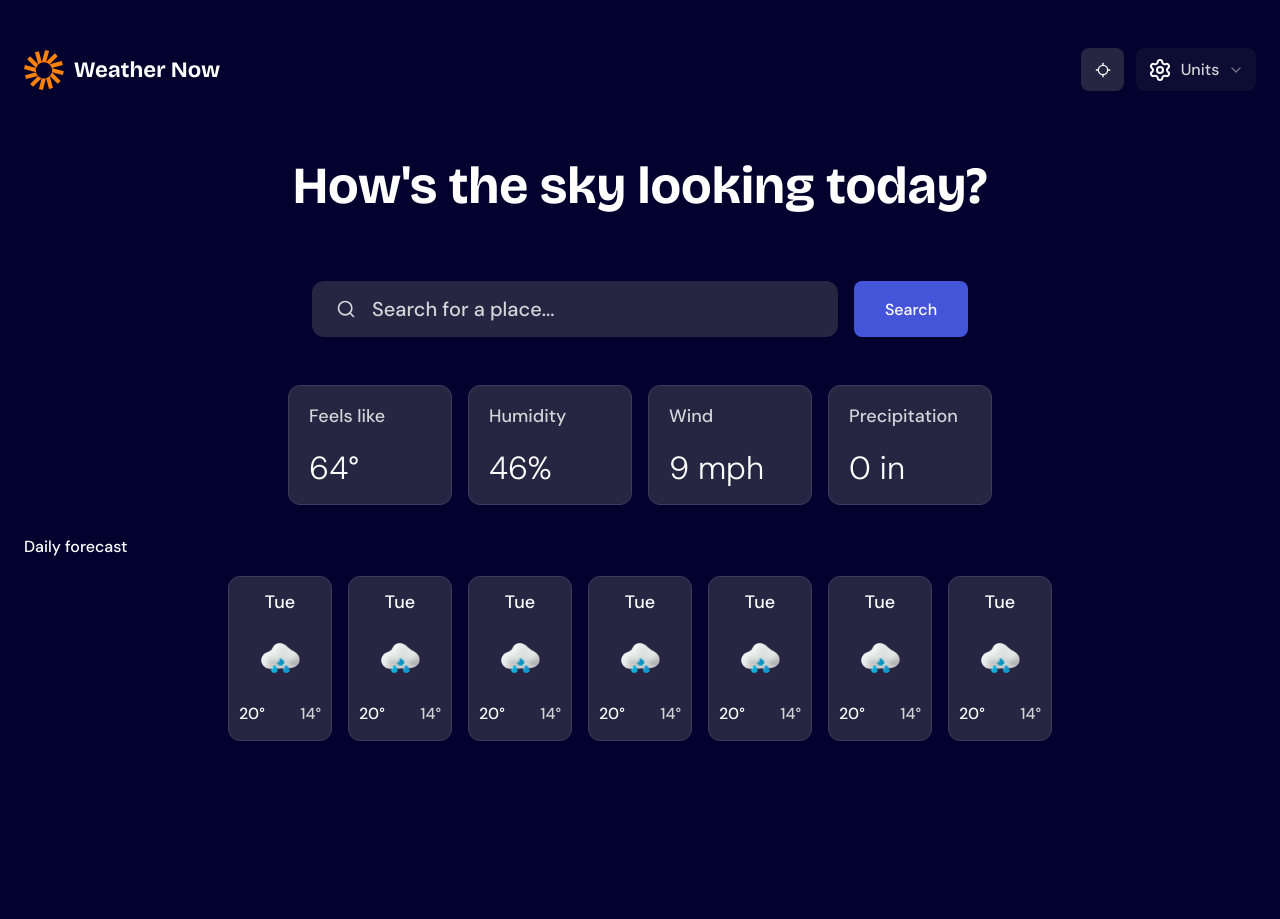
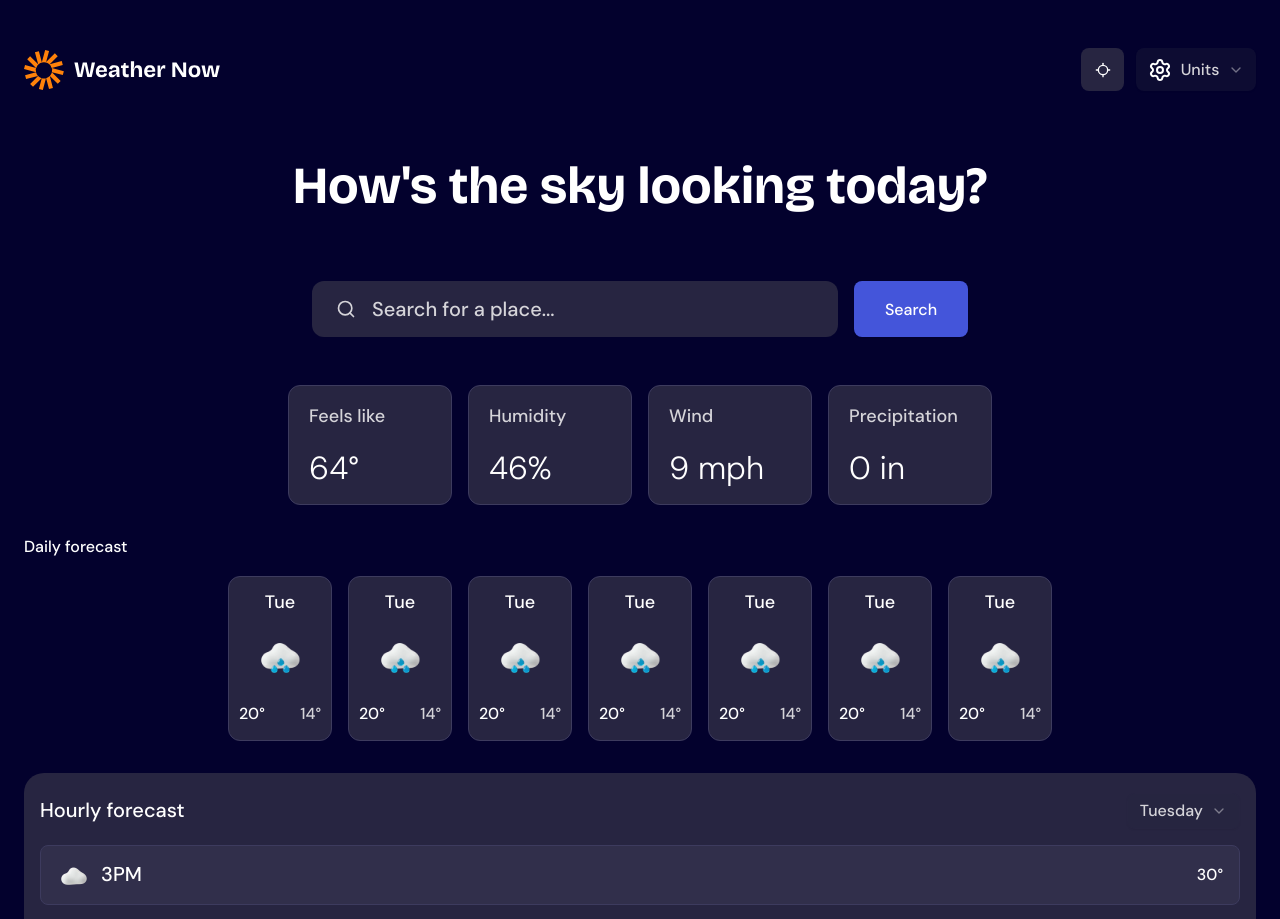
Before and after one commit to SouleymaneSy7/FEM-30-weather-app-hackaton, a Next.js app: page / in a window 1280 px wide. Shown: the top 919 px of the page. Before the commit the page ends 800 px from the top, so only its background shows below. Built offline with nearby package versions, Linux system fonts and the light colour scheme.

Commit message:
feat: update the main component

```diff
--- a/src/components/layouts/Main.tsx
+++ b/src/components/layouts/Main.tsx
@@ -3,6 +3,7 @@ import Card from "../common/Card";
 import Title from "../common/Title";
 import Container from "../common/Container";
 import DailyForecast from "./DailyForecast";
+import HourlyForecast from "./HourlyForecast";
 
 const weatherContents = [
   { id: crypto.randomUUID(), title: "Feels like", value: "64°" },
@@ -13,7 +14,7 @@ const weatherContents = [
 
 const Main = () => {
   return (
-    <Container as={"main"} className="container flex flex-col gap-8">
+    <Container as={"main"} className="container flex flex-col gap-8 pb-20">
       <section>
         <List
           items={weatherContents}
@@ -39,6 +40,8 @@ const Main = () => {
       </section>
 
       <DailyForecast />
+
+      <HourlyForecast />
     </Container>
   );
 };
```
Also changed, not shown: 1 other file (tests, documents, lock files or other folders).
